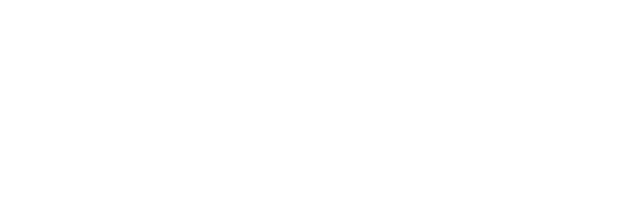
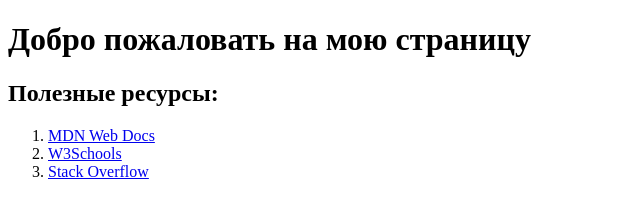
Before and after one commit to AnroMel/task-html, a website: page src/index.html in a window 1280 px wide. Shown: the whole page, without its empty margins (0-640 px from the left). Drawn offline with Linux system fonts and the light colour scheme.

Commit message:
Задание по HTML

```diff
--- a/src/index.html
+++ b/src/index.html
@@ -1,7 +1,15 @@
 <!DOCTYPE html>
-<html lang="en">
+<html lang="ru">
     <head>
         <title>HTML</title>
     </head>
-    <body></body>
+    <body>
+        <h1>Добро пожаловать на мою страницу</h1>
+        <h2>Полезные ресурсы:</h2>
+        <ol>
+            <li><a href="https://developer.mozilla.org">MDN Web Docs</a></li>
+            <li><a href="https://www.w3schools.com">W3Schools</a></li>
+            <li><a href="https://stackoverflow.com">Stack Overflow</a></li>
+        </ol>
+    </body>
 </html>
```
